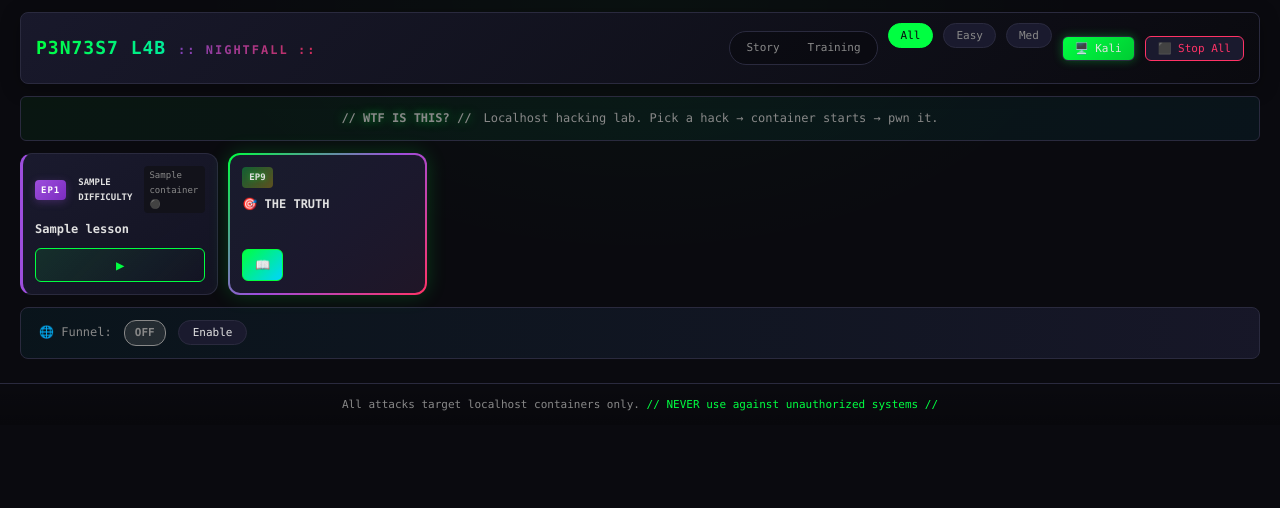
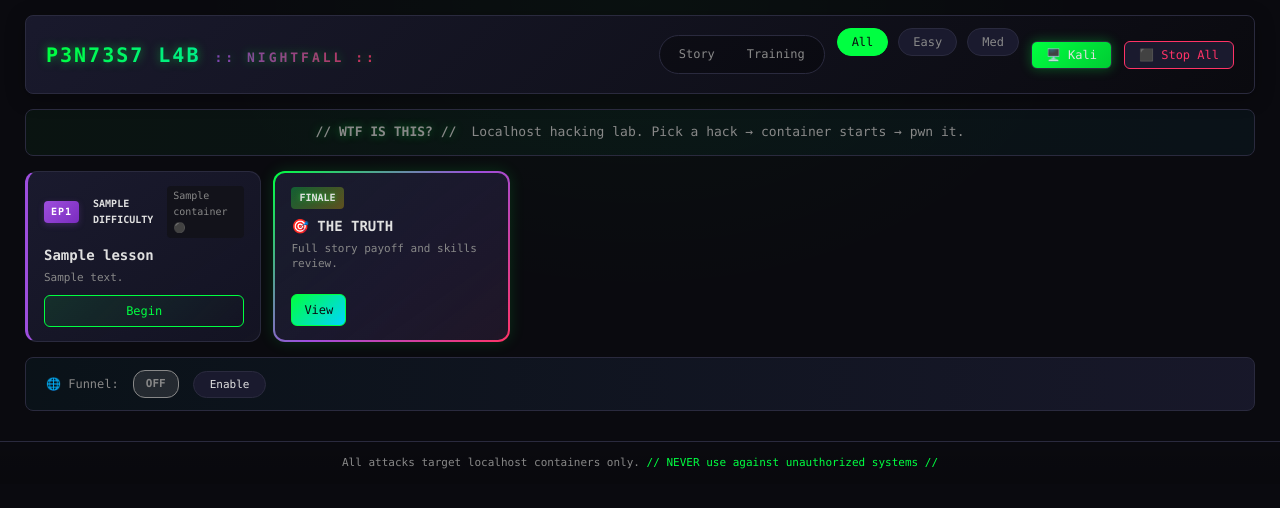
Before and after one commit to nixfred/metasploit, a Flask app: template lab-ui/templates/index.html in a window 1280 px wide. Shown: the top 508 px of the page. Run offline with Flask 2, Linux system fonts and the light colour scheme; the template is opened without the code that fills it: most values are stand-ins (such as "Sample title", 1, 10 or a date in 2020).

Commit message:
Balanced landing page: descriptions + breathing room
- Restore short descriptions on cards (2-line truncated)
- Text buttons ("Begin", "Start") instead of icons
- Larger cards (220px min) with more padding
- Slightly larger fonts (13-14px)
- More spacing between sections (15px)
- Keep visual polish (gradients, hovers, glows)
- Still fits one screen

🤖 Generated with [Claude Code](https://claude.com/claude-code)

Co-Authored-By: Claude Opus 4.5 <noreply@anthropic.com>

```diff
--- a/lab-ui/static/style.css
+++ b/lab-ui/static/style.css
@@ -2123,32 +2123,33 @@ footer .accent {
 }
 
 /* ================================
-   COMPACT LANDING PAGE LAYOUT
+   BALANCED LANDING PAGE LAYOUT
+   One screen, breathing room, descriptions
    ================================ */
 
 .wizard-container.compact-layout {
-    padding: 12px 20px;
+    padding: 15px 25px;
     max-width: 1400px;
     background: radial-gradient(ellipse at top, rgba(0, 255, 65, 0.03) 0%, transparent 50%);
 }
 
-/* Compact Header: Logo + Controls in one row */
+/* Header */
 .compact-header {
     display: flex;
     align-items: center;
     justify-content: space-between;
-    padding: 10px 15px;
-    background: linear-gradient(135deg, rgba(26, 26, 46, 0.9) 0%, rgba(10, 10, 15, 0.95) 100%);
+    padding: 12px 20px;
+    background: linear-gradient(135deg, rgba(26, 26, 46, 0.95) 0%, rgba(10, 10, 15, 0.98) 100%);
     border: 1px solid var(--border-color);
     border-radius: 8px;
-    margin-bottom: 12px;
+    margin-bottom: 15px;
     flex-wrap: wrap;
-    gap: 10px;
+    gap: 12px;
     box-shadow: 0 4px 20px rgba(0, 0, 0, 0.3);
 }
 
 .ascii-logo.compact {
-    font-size: 18px;
+    font-size: 20px;
     margin: 0;
     font-family: inherit;
     white-space: nowrap;
@@ -2156,9 +2157,8 @@ footer .accent {
     -webkit-background-clip: text;
     -webkit-text-fill-color: transparent;
     background-clip: text;
-    text-shadow: none;
-    font-weight: bold;
-    letter-spacing: 1px;
+    font-weight: bold;
+    letter-spacing: 2px;
 }
 
 .nightfall-tag {
@@ -2166,9 +2166,9 @@ footer .accent {
     -webkit-background-clip: text;
     -webkit-text-fill-color: transparent;
     background-clip: text;
-    font-size: 12px;
-    font-weight: bold;
-    letter-spacing: 2px;
+    font-size: 13px;
+    font-weight: bold;
+    letter-spacing: 3px;
     animation: nightfallPulse 3s ease-in-out infinite;
 }
 
@@ -2180,30 +2180,29 @@ footer .accent {
 .header-controls {
     display: flex;
     align-items: center;
-    gap: 10px;
+    gap: 12px;
     flex-wrap: wrap;
 }
 
 .header-controls .mode-toggle {
-    padding: 2px;
+    padding: 3px;
     background: rgba(0, 0, 0, 0.3);
     border-radius: 20px;
 }
 
 .header-controls .mode-btn {
-    padding: 5px 14px;
-    font-size: 11px;
+    padding: 6px 16px;
+    font-size: 12px;
     transition: all 0.2s;
 }
 
 .header-controls .mode-btn.active {
-    box-shadow: 0 0 10px rgba(0, 255, 65, 0.4);
+    box-shadow: 0 0 12px rgba(0, 255, 65, 0.4);
 }
 
 .header-controls .filter-btn {
-    padding: 5px 12px !important;
-    font-size: 11px !important;
-    height: auto !important;
+    padding: 6px 14px !important;
+    font-size: 12px !important;
     transition: all 0.2s;
 }
 
@@ -2212,9 +2211,8 @@ footer .accent {
 }
 
 .header-controls .btn-small {
-    padding: 5px 12px !important;
-    font-size: 11px !important;
-    height: auto !important;
+    padding: 6px 14px !important;
+    font-size: 12px !important;
     transition: all 0.2s;
 }
 
@@ -2225,54 +2223,52 @@ footer .accent {
 
 .header-controls .kali-link {
     background: linear-gradient(135deg, var(--accent-green), #00cc33);
-    box-shadow: 0 0 10px rgba(0, 255, 65, 0.3);
+    box-shadow: 0 0 12px rgba(0, 255, 65, 0.3);
 }
 
 .header-controls .kali-link:hover {
     box-shadow: 0 0 20px rgba(0, 255, 65, 0.5);
 }
 
-/* Compact Story Intro - Two columns */
+/* Story Intro */
 .story-intro.compact {
     display: grid;
-    grid-template-columns: 1.2fr 1fr;
-    gap: 20px;
-    max-width: none;
-    margin: 0 0 12px 0;
-    padding: 18px 22px;
-    background: linear-gradient(135deg, rgba(0, 255, 65, 0.08) 0%, rgba(157, 78, 221, 0.05) 50%, rgba(26, 26, 46, 0.9) 100%);
-    border: 1px solid rgba(0, 255, 65, 0.3);
-    box-shadow:
-        0 0 30px rgba(0, 255, 65, 0.1),
-        inset 0 0 60px rgba(0, 255, 65, 0.02);
+    grid-template-columns: 1.3fr 1fr;
+    gap: 25px;
+    margin: 0 0 15px 0;
+    padding: 18px 24px;
+    background: linear-gradient(135deg, rgba(0, 255, 65, 0.06) 0%, rgba(157, 78, 221, 0.04) 50%, rgba(26, 26, 46, 0.95) 100%);
+    border: 1px solid rgba(0, 255, 65, 0.25);
+    border-radius: 8px;
+    box-shadow: 0 0 20px rgba(0, 255, 65, 0.08);
 }
 
 .story-intro.compact .encrypted-header {
-    font-size: 12px;
-    margin-bottom: 12px;
+    font-size: 13px;
+    margin-bottom: 10px;
     letter-spacing: 4px;
-    text-shadow: 0 0 20px rgba(0, 255, 65, 0.8);
+    text-shadow: 0 0 15px rgba(0, 255, 65, 0.6);
 }
 
 .story-intro.compact p {
-    font-size: 12px;
-    line-height: 1.6;
+    font-size: 13px;
+    line-height: 1.5;
     margin-bottom: 10px;
     color: var(--text-primary);
 }
 
 .story-intro.compact .btn {
-    padding: 10px 20px;
-    font-size: 12px;
+    padding: 10px 22px;
+    font-size: 13px;
     font-weight: bold;
     letter-spacing: 1px;
-    box-shadow: 0 0 20px rgba(0, 255, 65, 0.3);
+    box-shadow: 0 0 15px rgba(0, 255, 65, 0.25);
     transition: all 0.3s;
 }
 
 .story-intro.compact .btn:hover {
     transform: translateY(-2px);
-    box-shadow: 0 0 30px rgba(0, 255, 65, 0.5);
+    box-shadow: 0 0 25px rgba(0, 255, 65, 0.4);
 }
 
 .story-left, .story-right {
@@ -2282,8 +2278,8 @@ footer .accent {
 
 .story-right {
     justify-content: center;
-    padding-left: 20px;
-    border-left: 1px solid rgba(157, 78, 221, 0.3);
+    padding-left: 25px;
+    border-left: 1px solid rgba(157, 78, 221, 0.25);
 }
 
 .story-right strong {
@@ -2292,57 +2288,59 @@ footer .accent {
 
 .story-right .urgent {
     margin-top: 10px;
-    padding: 10px 12px;
-    font-size: 11px;
-    background: rgba(255, 204, 0, 0.1);
+    padding: 8px 12px;
+    font-size: 12px;
+    background: rgba(255, 204, 0, 0.08);
     border-left: 3px solid var(--accent-yellow);
     border-radius: 0 4px 4px 0;
 }
 
-/* Compact WTF Section */
+/* WTF Section */
 .wtf-section.compact {
-    margin: 0 0 12px 0;
-    padding: 12px 18px;
-    display: flex;
-    align-items: center;
-    gap: 12px;
+    margin: 0 0 15px 0;
+    padding: 12px 20px;
+    display: flex;
+    align-items: center;
+    gap: 15px;
     justify-content: center;
-    background: linear-gradient(90deg, rgba(0, 255, 65, 0.05) 0%, rgba(0, 212, 255, 0.05) 100%);
+    background: linear-gradient(90deg, rgba(0, 255, 65, 0.04) 0%, rgba(0, 212, 255, 0.04) 100%);
     border: 1px solid var(--border-color);
-    border-radius: 6px;
+    border-radius: 8px;
 }
 
 .wtf-label {
     color: var(--accent-green);
-    font-size: 12px;
-    font-weight: bold;
-    text-shadow: 0 0 10px rgba(0, 255, 65, 0.5);
+    font-size: 13px;
+    font-weight: bold;
+    text-shadow: 0 0 10px rgba(0, 255, 65, 0.4);
 }
 
 .wtf-section.compact span {
-    font-size: 12px;
-    color: var(--text-secondary);
-}
-
-/* Compact Lessons Section */
+    font-size: 13px;
+    color: var(--text-secondary);
+}
+
+/* Lessons Section */
 .lessons-section.compact {
     margin-top: 0;
 }
 
-/* Compact Lesson Grid - More columns, smaller cards */
+/* Lesson Grid */
 .lesson-grid.compact {
-    grid-template-columns: repeat(auto-fill, minmax(170px, 1fr));
-    gap: 10px;
+    grid-template-columns: repeat(auto-fill, minmax(220px, 1fr));
+    gap: 12px;
 }
 
 .lesson-card.compact {
-    padding: 12px;
+    padding: 14px 16px;
     min-height: auto;
     background: linear-gradient(145deg, var(--bg-card) 0%, rgba(20, 20, 35, 0.95) 100%);
     border: 1px solid var(--border-color);
     transition: all 0.25s ease;
     position: relative;
     overflow: hidden;
+    display: flex;
+    flex-direction: column;
 }
 
 .lesson-card.compact::before {
@@ -2365,8 +2363,8 @@ footer .accent {
     border-color: var(--accent-green);
     transform: translateY(-3px);
     box-shadow:
-        0 8px 25px rgba(0, 0, 0, 0.4),
-        0 0 20px rgba(0, 255, 65, 0.15);
+        0 8px 20px rgba(0, 0, 0, 0.35),
+        0 0 15px rgba(0, 255, 65, 0.12);
 }
 
 .lesson-card.compact.episode-card {
@@ -2375,39 +2373,28 @@ footer .accent {
 
 .lesson-card.compact.episode-card:hover {
     border-left-color: var(--accent-green);
-    box-shadow:
-        0 8px 25px rgba(0, 0, 0, 0.4),
-        0 0 20px rgba(157, 78, 221, 0.2);
 }
 
 .lesson-card.compact .card-header {
     margin-bottom: 8px;
-    gap: 5px;
+    gap: 6px;
 }
 
 .lesson-card.compact .episode-badge {
-    font-size: 9px;
-    padding: 3px 6px;
+    font-size: 10px;
+    padding: 3px 7px;
     background: linear-gradient(135deg, var(--accent-purple), #7b2cbf);
-    box-shadow: 0 2px 8px rgba(157, 78, 221, 0.3);
+    box-shadow: 0 2px 6px rgba(157, 78, 221, 0.25);
 }
 
 .lesson-card.compact .difficulty {
-    font-size: 9px;
-    padding: 3px 7px;
-}
-
-.lesson-card.compact .difficulty.easy {
-    box-shadow: 0 2px 8px rgba(0, 255, 65, 0.2);
-}
-
-.lesson-card.compact .difficulty.medium {
-    box-shadow: 0 2px 8px rgba(255, 204, 0, 0.2);
+    font-size: 10px;
+    padding: 3px 8px;
 }
 
 .lesson-card.compact .container-tag {
-    font-size: 9px;
-    padding: 2px 5px;
+    font-size: 10px;
+    padding: 2px 6px;
 }
 
 .lesson-card.compact .container-tag.running {
@@ -2415,19 +2402,33 @@ footer .accent {
 }
 
 .lesson-card.compact h3 {
-    font-size: 12px;
+    font-size: 14px;
+    margin-bottom: 6px;
+    line-height: 1.3;
+    color: var(--text-primary);
+}
+
+/* Card description */
+.lesson-card.compact .card-desc {
+    font-size: 11px;
+    color: var(--text-secondary);
     margin-bottom: 10px;
     line-height: 1.4;
-    color: var(--text-primary);
+    display: -webkit-box;
+    -webkit-line-clamp: 2;
+    -webkit-box-orient: vertical;
+    overflow: hidden;
+    flex-grow: 1;
 }
 
 .lesson-card.compact .card-actions {
-    gap: 6px;
+    gap: 8px;
+    margin-top: auto;
 }
 
 .lesson-card.compact .btn-start {
     padding: 8px 16px;
-    font-size: 14px;
+    font-size: 12px;
     margin-top: 0;
     background: linear-gradient(135deg, rgba(0, 255, 65, 0.1) 0%, transparent 100%);
     border: 1px solid var(--accent-green);
@@ -2437,38 +2438,38 @@ footer .accent {
 .lesson-card.compact .btn-start:hover {
     background: var(--accent-green);
     color: var(--bg-primary);
-    box-shadow: 0 0 15px rgba(0, 255, 65, 0.4);
+    box-shadow: 0 0 12px rgba(0, 255, 65, 0.35);
 }
 
 .lesson-card.compact .btn-stop {
-    padding: 8px 10px;
-    font-size: 12px;
-}
-
-/* Finale card special styling */
+    padding: 8px 12px;
+    font-size: 11px;
+}
+
+/* Finale card */
 .lesson-card.compact.finale-card {
     border: 2px solid transparent;
     background:
         linear-gradient(145deg, var(--bg-card) 0%, rgba(20, 20, 35, 0.95) 100%) padding-box,
         linear-gradient(135deg, var(--accent-green), var(--accent-purple), var(--accent-red)) border-box;
-    box-shadow: 0 0 20px rgba(0, 255, 65, 0.2);
+    box-shadow: 0 0 15px rgba(0, 255, 65, 0.15);
 }
 
 .lesson-card.compact.finale-card:hover {
     box-shadow:
-        0 8px 30px rgba(0, 0, 0, 0.4),
-        0 0 30px rgba(0, 255, 65, 0.3);
+        0 8px 25px rgba(0, 0, 0, 0.4),
+        0 0 25px rgba(0, 255, 65, 0.25);
 }
 
 .lesson-card.compact.finale-card .btn-primary {
     background: linear-gradient(135deg, var(--accent-green), var(--accent-blue));
 }
 
-/* Compact Funnel Section */
+/* Funnel Section */
 .funnel-section.compact {
-    margin-top: 12px;
-    padding: 12px 18px;
-    background: linear-gradient(90deg, rgba(0, 212, 255, 0.05) 0%, rgba(26, 26, 46, 0.8) 100%);
+    margin-top: 15px;
+    padding: 12px 20px;
+    background: linear-gradient(90deg, rgba(0, 212, 255, 0.04) 0%, rgba(26, 26, 46, 0.85) 100%);
     border: 1px solid var(--border-color);
     border-radius: 8px;
 }
@@ -2476,19 +2477,18 @@ footer .accent {
 .funnel-row {
     display: flex;
     align-items: center;
-    gap: 12px;
+    gap: 14px;
     flex-wrap: wrap;
 }
 
 .funnel-section.compact .funnel-label {
     font-size: 12px;
     color: var(--text-secondary);
-    min-width: auto;
 }
 
 .funnel-section.compact .funnel-status {
     font-size: 11px;
-    padding: 3px 10px;
+    padding: 4px 12px;
     border-radius: 12px;
 }
 
@@ -2505,25 +2505,25 @@ footer .accent {
 .funnel-urls-inline code {
     font-size: 11px;
     background: var(--bg-card);
-    padding: 4px 10px;
+    padding: 5px 12px;
     border-radius: 4px;
     color: var(--accent-green);
     border: 1px solid var(--border-color);
 }
 
 .btn-tiny {
-    padding: 3px 8px !important;
+    padding: 4px 10px !important;
     font-size: 11px !important;
     transition: all 0.2s;
 }
 
 .btn-tiny:hover {
-    transform: scale(1.1);
+    transform: scale(1.05);
 }
 
 .funnel-section.compact .funnel-warning {
     font-size: 11px;
-    padding: 8px 12px;
+    padding: 8px 14px;
     margin-top: 10px;
     margin-bottom: 0;
     border-radius: 4px;
@@ -2532,7 +2532,7 @@ footer .accent {
 
 .funnel-section.compact .btn-funnel-start,
 .funnel-section.compact .btn-funnel-stop {
-    padding: 5px 14px;
+    padding: 6px 16px;
     font-size: 11px;
     border-radius: 15px;
     transition: all 0.2s;
@@ -2543,17 +2543,17 @@ footer .accent {
     transform: translateY(-1px);
 }
 
-/* Compact Footer */
+/* Footer */
 footer.compact {
     padding: 12px;
-    margin-top: 12px;
+    margin-top: 15px;
     font-size: 11px;
     text-align: center;
     border-top: 1px solid var(--border-color);
-    background: linear-gradient(180deg, transparent 0%, rgba(0, 0, 0, 0.2) 100%);
-}
-
-/* Responsive for compact layout */
+    background: linear-gradient(180deg, transparent 0%, rgba(0, 0, 0, 0.15) 100%);
+}
+
+/* Responsive */
 @media (max-width: 900px) {
     .story-intro.compact {
         grid-template-columns: 1fr;
@@ -2561,7 +2561,7 @@ footer.compact {
 
     .story-right {
         border-left: none;
-        border-top: 1px solid rgba(157, 78, 221, 0.3);
+        border-top: 1px solid rgba(157, 78, 221, 0.25);
         padding-left: 0;
         padding-top: 15px;
     }
@@ -2572,6 +2572,6 @@ footer.compact {
     }
 
     .lesson-grid.compact {
-        grid-template-columns: repeat(auto-fill, minmax(150px, 1fr));
+        grid-template-columns: repeat(auto-fill, minmax(180px, 1fr));
     }
 }
--- a/lab-ui/templates/index.html
+++ b/lab-ui/templates/index.html
@@ -60,24 +60,26 @@
                             <span class="container-tag" data-container="{{ lesson.container }}">{{ lesson.container }} ⚫</span>
                         </div>
                         <h3>{{ lesson.name }}</h3>
+                        <p class="card-desc">{{ lesson.short_description }}</p>
                         <div class="card-actions">
                             {% if lesson.episode_number %}
-                            <button class="btn btn-start" onclick="launchEpisode({{ lesson.episode_number }}, '{{ lesson.container }}')">▶</button>
+                            <button class="btn btn-start" onclick="launchEpisode({{ lesson.episode_number }}, '{{ lesson.container }}')">Begin</button>
                             {% else %}
-                            <button class="btn btn-start" onclick="launchLesson('{{ lesson.id }}', '{{ lesson.container }}')">▶</button>
+                            <button class="btn btn-start" onclick="launchLesson('{{ lesson.id }}', '{{ lesson.container }}')">Start</button>
                             {% endif %}
-                            <button class="btn btn-stop btn-small" data-container="{{ lesson.container }}" onclick="stopContainer('{{ lesson.container }}'); event.stopPropagation();" style="display:none;">⬛</button>
+                            <button class="btn btn-stop btn-small" data-container="{{ lesson.container }}" onclick="stopContainer('{{ lesson.container }}'); event.stopPropagation();" style="display:none;">Stop</button>
                         </div>
                     </div>
                     {% endfor %}
                     <!-- Finale Card -->
                     <div class="lesson-card compact finale-card" data-difficulty="finale">
                         <div class="card-header">
-                            <span class="difficulty finale">EP9</span>
+                            <span class="difficulty finale">FINALE</span>
                         </div>
                         <h3>🎯 THE TRUTH</h3>
+                        <p class="card-desc">Full story payoff and skills review.</p>
                         <div class="card-actions">
-                            <button class="btn btn-primary" onclick="window.location.href='/finale'">📖</button>
+                            <button class="btn btn-primary" onclick="window.location.href='/finale'">View</button>
                         </div>
                     </div>
                 </div>
```
